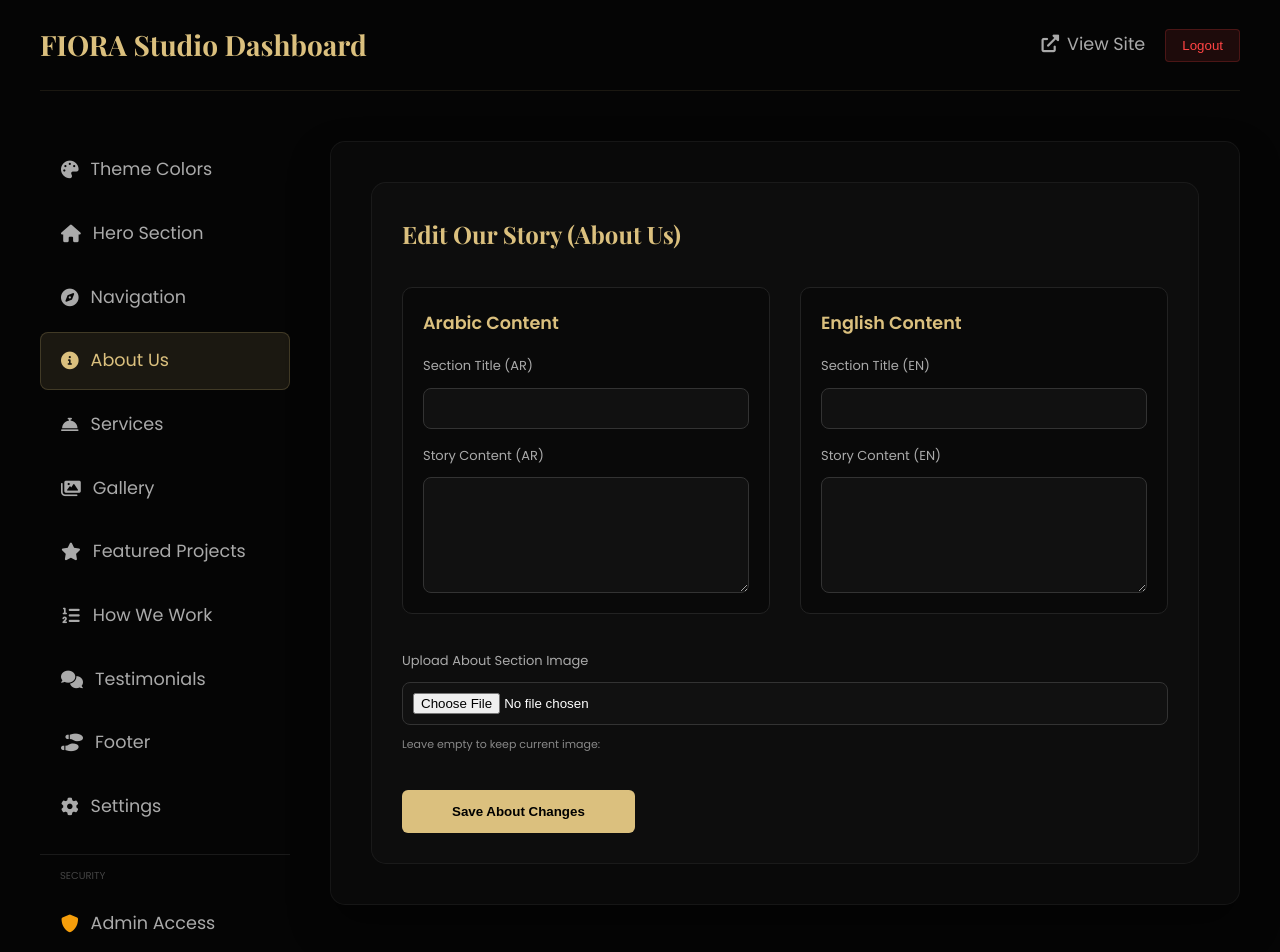
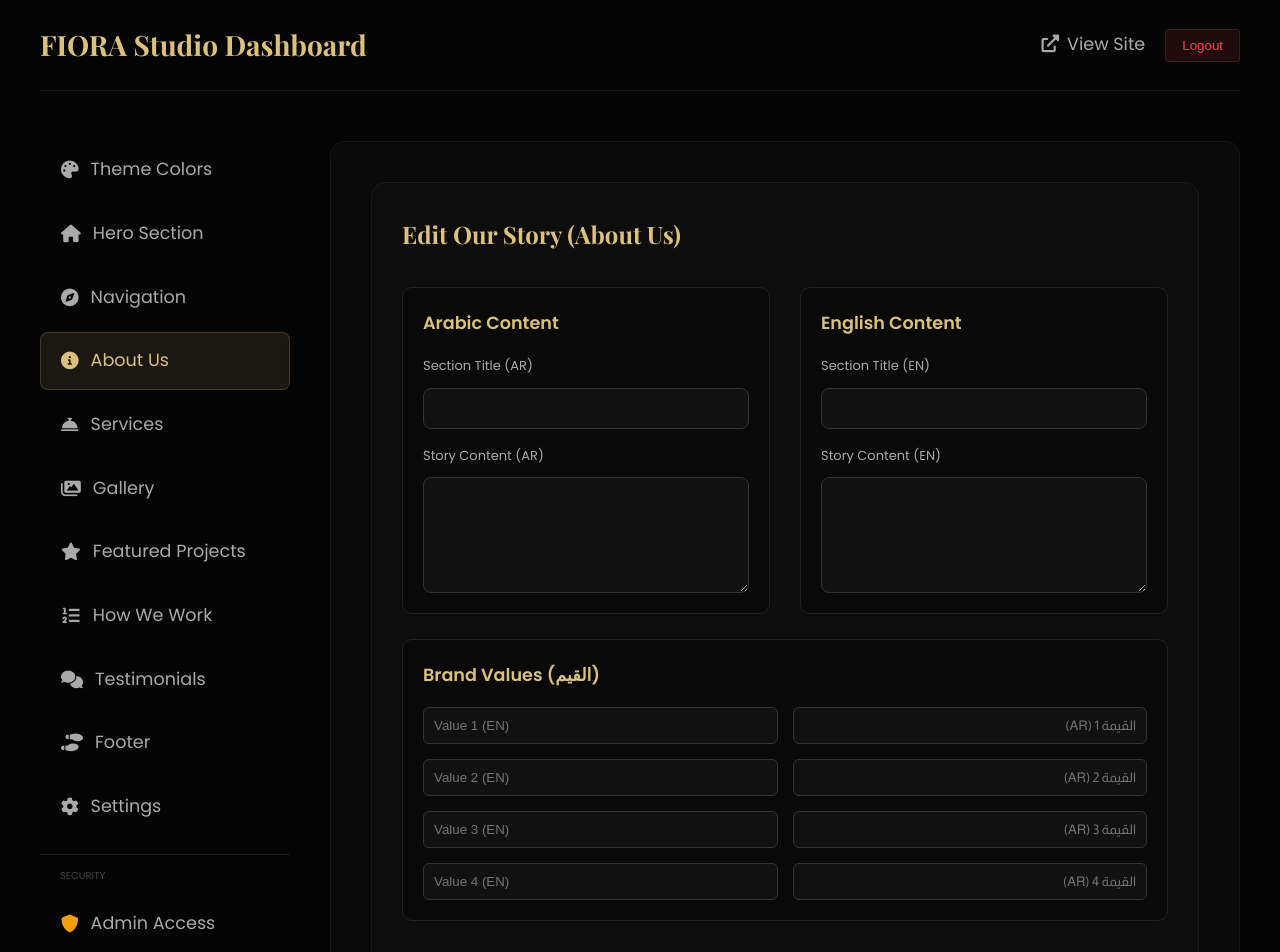
Before and after one commit to N97-M/-FIORA, a Next.js app: page /admin/about in a window 1280 px wide. Shown: the top 952 px of the page. Built offline with nearby package versions, Linux system fonts and the light colour scheme; no server answers; the database is empty.

Commit message:
Add dynamic brand values to About section with admin editing support

```diff
--- a/src/app/admin/about/page.tsx
+++ b/src/app/admin/about/page.tsx
@@ -4,7 +4,7 @@
 export const dynamic = 'force-dynamic'
 
 export default async function AdminAbout() {
-  const about = await prisma.about.findFirst()
+  const about = await prisma.about.findFirst({ include: { values: true } })
 
   return (
     <AboutForm initialAbout={about} />
--- a/src/app/api/about/route.ts
+++ b/src/app/api/about/route.ts
@@ -48,6 +48,21 @@
       create: { id: 1, ...data }
     })
 
+    // Update the 4 values
+    const valueEn0 = formData.get('value_en_0') as string
+    const valueAr0 = formData.get('value_ar_0') as string
+    if (valueEn0 && valueAr0) {
+      await prisma.value.deleteMany({ where: { aboutId: 1 } })
+      await prisma.value.createMany({
+        data: [
+          { aboutId: 1, text_en: formData.get('value_en_0') as string || '', text_ar: formData.get('value_ar_0') as string || '' },
+          { aboutId: 1, text_en: formData.get('value_en_1') as string || '', text_ar: formData.get('value_ar_1') as string || '' },
+          { aboutId: 1, text_en: formData.get('value_en_2') as string || '', text_ar: formData.get('value_ar_2') as string || '' },
+          { aboutId: 1, text_en: formData.get('value_en_3') as string || '', text_ar: formData.get('value_ar_3') as string || '' },
+        ]
+      })
+    }
+
     return NextResponse.json({ success: true, data: updated })
   } catch (err: any) {
     console.error('Failed to update About:', err)
--- a/src/components/AboutForm.tsx
+++ b/src/components/AboutForm.tsx
@@ -96,6 +96,31 @@
             </div>
         </div>
 
+        <div style={{ background: 'rgba(0,0,0,0.3)', padding: '20px', borderRadius: '10px', border: '1px solid #222' }}>
+            <h4 style={{ color: '#DBC07E', marginBottom: '15px' }}>Brand Values (القيم)</h4>
+            <div style={{ display: 'grid', gap: '15px' }}>
+              {[0, 1, 2, 3].map((i) => (
+                <div key={i} style={{ display: 'grid', gridTemplateColumns: '1fr 1fr', gap: '15px', alignItems: 'center' }}>
+                  <input
+                    name={`value_en_${i}`}
+                    defaultValue={initialAbout?.values?.[i]?.text_en || ''}
+                    placeholder={`Value ${i+1} (EN)`}
+                    required
+                    style={{ padding: '10px', background: '#111', border: '1px solid #333', color: '#fff', borderRadius: '6px' }}
+                  />
+                  <input
+                    name={`value_ar_${i}`}
+                    defaultValue={initialAbout?.values?.[i]?.text_ar || ''}
+                    placeholder={`القيمة ${i+1} (AR)`}
+                    required
+                    dir="rtl"
+                    style={{ padding: '10px', background: '#111', border: '1px solid #333', color: '#fff', borderRadius: '6px', textAlign: 'right', fontFamily: 'var(--font-arabic)' }}
+                  />
+                </div>
+              ))}
+            </div>
+        </div>
+
         <div style={{ display: 'grid', gap: '10px', marginTop: '10px' }}>
             <label style={{ color: '#aaa', fontSize: '13px' }}>Upload About Section Image</label>
             <input type="file" name="media_file" accept="image/*" style={{ padding: '10px', background: '#111', border: '1px solid #333', color: '#fff', borderRadius: '8px' }} />
```
Also changed, not shown: src/app/page.tsx (+14 -6 lines).
